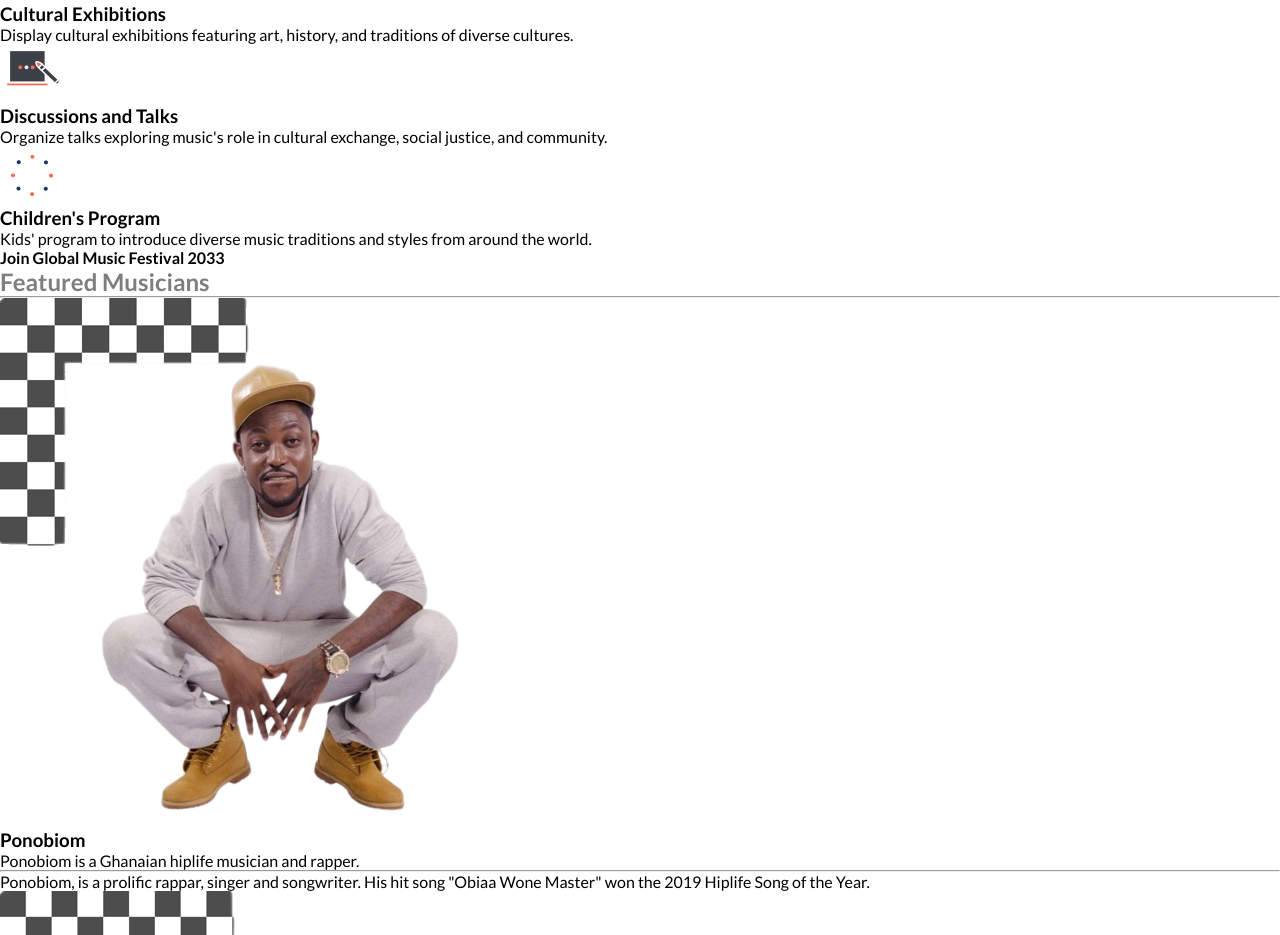
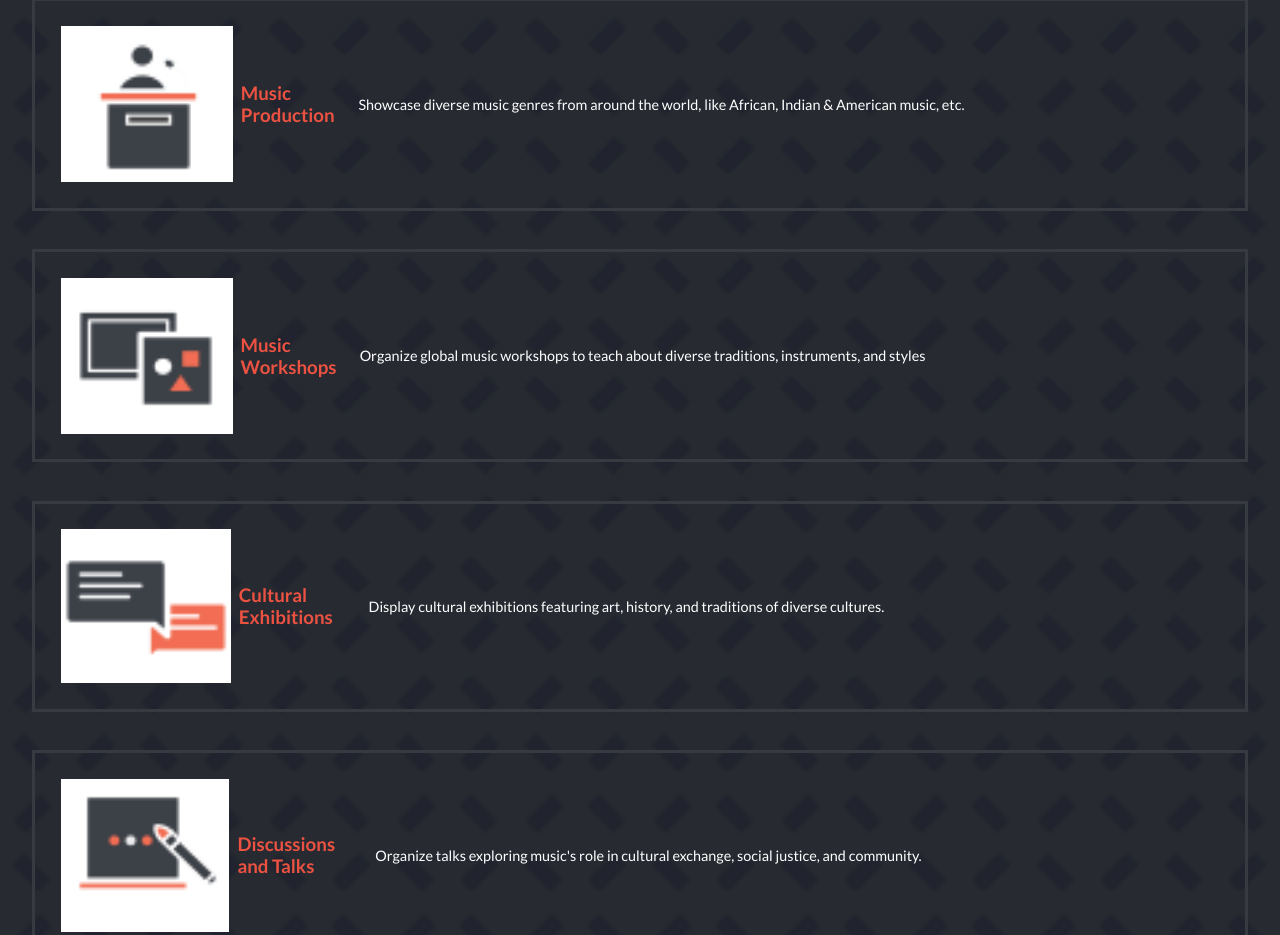
Before and after one commit to CaptainBawa/Music-Festival-Capstone-Project, a website: page index.html in a window 1280 px wide. Shown: the part 1140-2075 px from the top of the page. Drawn offline with Linux system fonts and the light colour scheme.

Commit message:
Add featured musicians styles

```diff
--- a/mobile.css
+++ b/mobile.css
@@ -87,3 +87,157 @@ h2 {
   font-weight: 300;
 }
 /* NavBar and Hero Styles Ends Here */
+
+/* Main Section Styles Starts Here */
+.programs-container {
+  background-image: url("./img/pattern_bg.png");
+  background-size: 10%;
+  background-color: #272A31;
+  width: 100%;
+  height: auto;
+}
+
+.programs-container
+h2 {
+  color: #fff;
+  font-size: 1.75em;
+  font-weight: 700;
+  text-align: center;
+  padding: 10% 2% 0 0;
+}
+
+hr {
+  width: 20%;
+  height: 1px;
+  border: none;
+  margin: 0 auto;
+  background-color: #EC5242;
+}
+
+.program {
+  display: flex;
+  gap: 8px;
+  align-items: center;
+  border: 3px solid #373a41;
+  width: 95%;
+  height: 10%;
+  margin: 0 auto 3% auto;
+  padding: 2%;
+}
+
+.space-top {
+  margin-top: 10%;
+}
+
+.program
+img {
+  width: 20%;
+  height: 20%;
+}
+
+.program
+h3 {
+  color: #EC5242;
+}
+
+.program
+p {
+  color: #fff;
+  font-size: 0.90em;
+  width: 100%;
+}
+
+.join {
+  background-color: #EC5242;
+  width: 80%;
+  height: auto;
+  margin: 0 auto;
+  padding: 10% 0;
+}
+
+.join
+h4 {
+  color: #fff;
+  font-size: 1.2em;
+  font-weight: 900;
+  text-align: center;
+}
+
+/* Featured Musicians Styles Starts Here */
+.musicians-container
+h2{
+  color: rgb(0, 0, 0);
+  text-align: center;
+  font-size: 1.75em;;
+  font-weight: 700;
+  padding-top: 10%;
+}
+
+.musicians {
+  display: flex;
+  gap: 15px;
+  width: 100%;
+  height: auto;
+  padding: 5%;
+  margin: 8% auto 4% auto;
+  /* border: 2px solid red; */
+}
+
+.musicians
+img {
+  width: 40%;
+  height: 40%;
+}
+
+.profile-container {
+  display: flex;
+  flex-direction: column;
+  gap: 8px;
+}
+
+.profile-container
+h3 {
+  font-size: 1.75em;;
+  font-weight: 700;
+}
+
+.profile-divider {
+  width: 20%;
+  height: 1px;
+  border: none;
+  background-color: #7e7e7e;
+  margin: 0;
+}
+
+.profile-sub-header {
+  color: #EC5242;
+  font-size: 1.1em;
+  font-weight: 600
+}
+
+.profile-container
+p {
+  font-size: 1.1em;
+  font-weight: 600
+}
+
+.hidden {
+  display: none;
+}
+
+.more {
+  border: 2px solid #7e7e7e;
+  width: 95%;
+  height: 30%;
+  margin: 0 auto;
+  padding: 5%;
+}
+
+.more
+h4 {
+  font-size: 1.3em;
+  font-weight: 500;
+  text-align: center;
+}
+/* Featured Musicians Styles Ends Here */
+/* Main Section Styles Starts Here */
```
